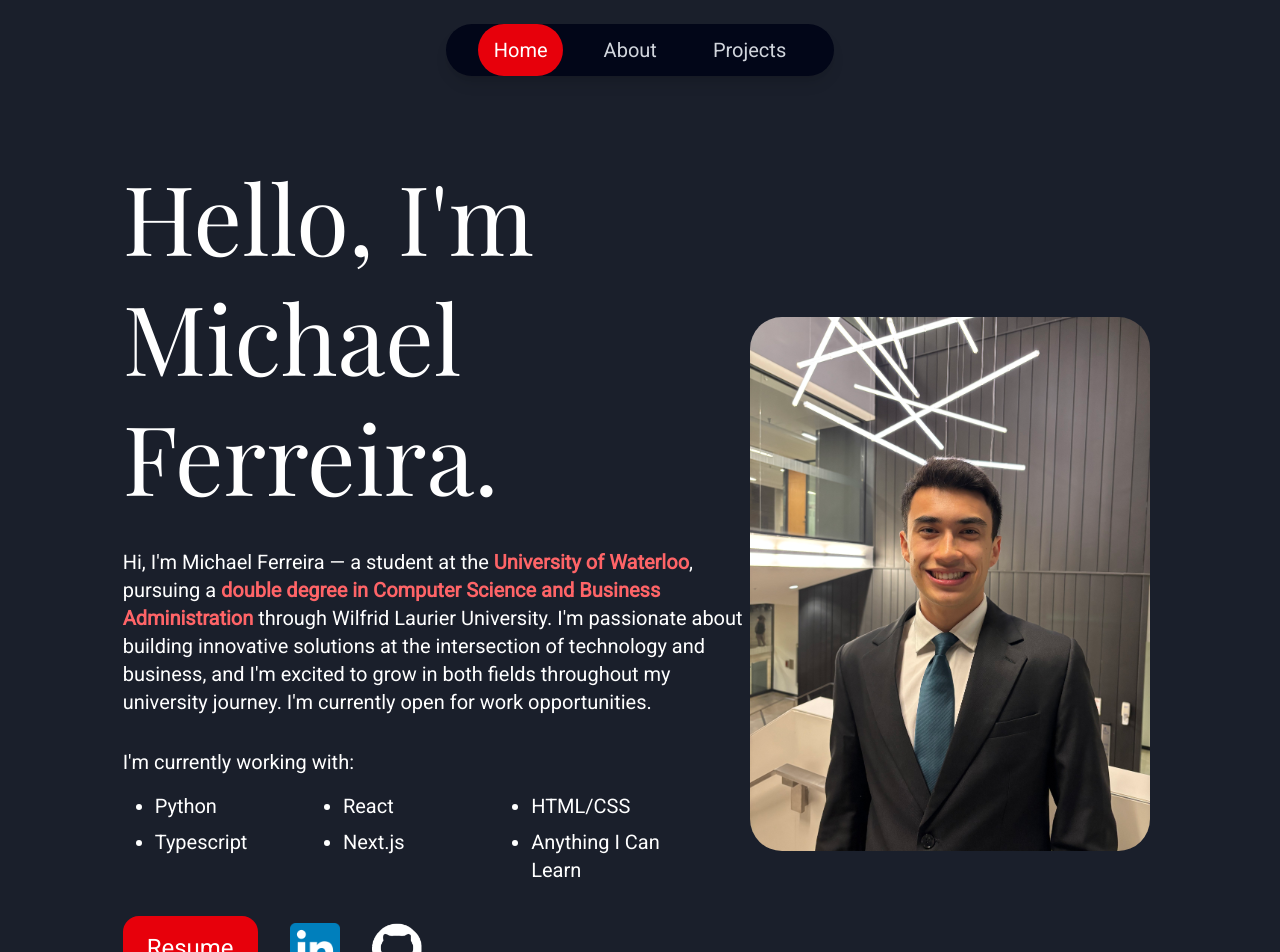
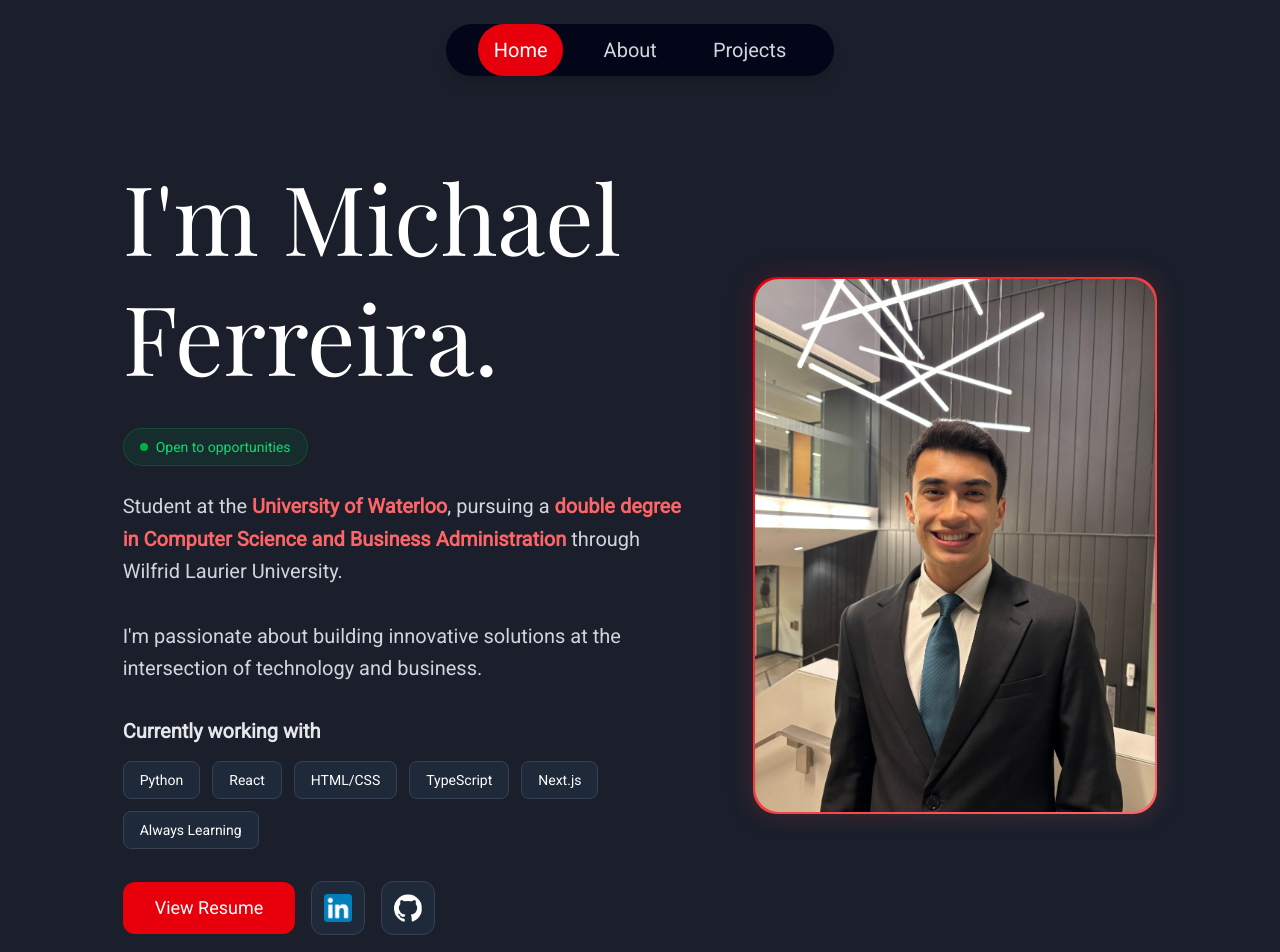
Before and after one commit to michaeljf07/personal-website, a Next.js app: page / in a window 1280 px wide. Shown: the top 952 px of the page. Built offline with nearby package versions, Linux system fonts and the light colour scheme.

Commit message:
visual revamp

```diff
--- a/app/about/page.tsx
+++ b/app/about/page.tsx
@@ -2,76 +2,119 @@ import Image from "next/image";
 
 export default function AboutMe() {
     return (
-        <main className="flex flex-col items-center mx-auto w-11/12 md:w-5/6 lg:py-20 px-4">
-            <section className="text-center mb-16">
-                <h1 className="text-4xl sm:text-6xl font-bold mb-4">
+        <main className="flex flex-col items-center mx-auto w-11/12 md:w-5/6 lg:py-20 px-4 max-w-[1400px]">
+            <section className="text-center mb-20">
+                <div className="inline-flex items-center gap-2 bg-green-600/10 border border-green-500/20 rounded-full px-4 py-2 w-fit mb-6">
+                    <div className="w-2 h-2 bg-green-500 rounded-full animate-pulse"></div>
+                    <span className="text-sm text-green-400 font-medium">
+                        Open to opportunities
+                    </span>
+                </div>
+
+                <h1 className="text-5xl sm:text-7xl font-bold mb-6 bg-gradient-to-r from-white to-gray-100 bg-clip-text text-transparent">
                     About Me
                 </h1>
-                <p className="text-lg sm:text-2xl text-white max-w-3xl mx-auto">
-                    I&apos;m Michael Ferreira — an incoming student at the
-                    University of Waterloo, pursuing a double degree in Computer
-                    Science and Business Administration through Wilfrid Laurier
-                    University. I&apos;m passionate about building meaningful,
-                    innovative solutions that live at the intersection of
-                    technology and business.
+
+                <p className="text-lg sm:text-xl text-gray-300 max-w-3xl mx-auto leading-relaxed">
+                    Hi, I&apos;m Michael Ferreira — a student at the{" "}
+                    <span className="font-semibold text-red-400">
+                        University of Waterloo
+                    </span>
+                    , pursuing a{" "}
+                    <span className="font-semibold text-red-400">
+                        double degree in Computer Science and Business
+                        Administration
+                    </span>{" "}
+                    through Wilfrid Laurier University.
                 </p>
             </section>
 
-            <section className="bg-gray-900 rounded-3xl shadow-slate-950 shadow-2xl w-full">
-                <div className="flex flex-col md:flex-row items-center lg:my-16 sm:my-4 p-8 md:p-12">
-                    <div className="flex-1 mb-8 md:mb-0">
+            <section className="bg-gradient-to-br from-gray-900 to-gray-800 rounded-3xl shadow-2xl w-full border border-gray-800 overflow-hidden">
+                <div className="flex flex-col md:flex-row items-center lg:p-16 md:p-12 p-8 gap-8 md:gap-12">
+                    <div className="w-full lg:w-2/5 flex justify-center items-center">
+                        <div className="relative">
+                            <div className="absolute inset-0 bg-gradient-to-br from-red-600/20 to-red-400/20 rounded-3xl blur-md"></div>
+
+                            <div className="relative bg-gradient-to-br from-red-600 to-red-400 p-0.5 rounded-3xl">
                                 <Image
                                     src="/headshot2.png"
                                     alt="Michael Ferreira"
                                     width={400}
                                     height={400}
-                            className="rounded-3xl shadow-lg mx-auto"
+                                    className="rounded-3xl max-w-xs sm:max-w-sm lg:max-w-lg h-auto"
                                 />
                             </div>
+                        </div>
+                    </div>
 
-                    <div className="flex-1 text-white text-base sm:text-xl leading-relaxed md:pl-8">
-                        <p className="mb-6">
-                            I&apos;m a builder at heart who loves bringing ideas
-                            to life. Whether I&apos;m coding a new project,
-                            learning a new technology, or collaborating on a
-                            team, I&apos;m always driven by curiosity and a
-                            desire to create impact.
+                    <div className="flex-1 text-white text-base sm:text-lg leading-relaxed md:pl-4">
+                        <div className="space-y-6 mb-10">
+                            <p className="text-gray-300">
+                                I&apos;m a{" "}
+                                <span className="text-red-400 font-semibold">
+                                    builder at heart
+                                </span>{" "}
+                                who loves bringing ideas to life. Whether
+                                I&apos;m coding a new project, learning a new
+                                technology, or collaborating on a team, I&apos;m
+                                always driven by curiosity and a desire to
+                                create impact.
                             </p>
-                        <p className="mb-6">
-                            Currently, I&apos;m open to work opportunities where
-                            I can apply my skills in both software development
-                            and business strategy to contribute to exciting,
+                            <p className="text-gray-300">
+                                I&apos;m passionate about building innovative
+                                solutions at the{" "}
+                                <span className="text-red-400 font-semibold">
+                                    intersection of technology and business
+                                </span>
+                                , and I&apos;m excited to apply my skills in
+                                software development and business strategy to
                                 meaningful projects.
                             </p>
+                        </div>
 
-                        <h2 className="text-3xl sm:text-4xl font-semibold mb-6 text-center">
+                        <div>
+                            <h2 className="text-3xl sm:text-4xl font-bold mb-8 text-center md:text-left bg-gradient-to-r from-white to-gray-300 bg-clip-text text-transparent">
                                 My Skills
                             </h2>
-                        <ul className="grid grid-cols-2 sm:grid-cols-3 gap-6 text-center lg:text-xl md:text-lg sm:text-xl">
-                            <li className="bg-red-600 py-4 rounded-full shadow">
-                                Organization
-                            </li>
-                            <li className="bg-red-600 py-4 rounded-full shadow">
-                                Discipline
-                            </li>
-                            <li className="bg-red-600 py-4 rounded-full shadow">
-                                Learning
-                            </li>
-                            <li className="bg-red-600 py-4 rounded-full shadow">
-                                Adaptability
-                            </li>
-                            <li className="bg-red-600 py-4 rounded-full shadow">
-                                Teamwork
-                            </li>
-                            <li className="bg-red-600 py-4 rounded-full shadow">
-                                Problem Solving
-                            </li>
-                        </ul>
+                            <div className="grid grid-cols-2 sm:grid-cols-3 gap-4">
+                                {[
+                                    "Organization",
+                                    "Discipline",
+                                    "Learning",
+                                    "Adaptability",
+                                    "Teamwork",
+                                    "Problem Solving",
+                                ].map((skill) => (
+                                    <div
+                                        key={skill}
+                                        className="bg-gradient-to-br from-red-600 to-red-500 hover:from-red-500 hover:to-red-400 px-4 py-4 rounded-2xl shadow-lg hover:shadow-red-500/50 transition-all duration-300 hover:scale-105 flex items-center justify-center min-h-[5rem] border border-red-400/20">
+                                        <span className="text-lg sm:text-base font-medium text-center">
+                                            {skill}
+                                        </span>
+                                    </div>
+                                ))}
+                            </div>
+                        </div>
                     </div>
                 </div>
             </section>
 
-            <section className="w-full max-w-4xl my-16 px-4"></section>
+            <section className="w-full max-w-4xl my-20 px-4">
+                <div className="text-center">
+                    <p className="text-gray-400 text-lg">
+                        Let&apos;s build something amazing together
+                    </p>
+                    <div className="flex justify-center gap-2 mt-4">
+                        <div className="w-2 h-2 bg-red-600 rounded-full animate-bounce"></div>
+                        <div
+                            className="w-2 h-2 bg-red-500 rounded-full animate-bounce"
+                            style={{ animationDelay: "0.2s" }}></div>
+                        <div
+                            className="w-2 h-2 bg-red-400 rounded-full animate-bounce"
+                            style={{ animationDelay: "0.4s" }}></div>
+                    </div>
+                </div>
+            </section>
         </main>
     );
 }
--- a/app/page.tsx
+++ b/app/page.tsx
@@ -9,84 +9,110 @@ const playfair = Playfair_Display({
 
 export default function Home() {
     return (
-        <div className="flex flex-col lg:flex-row mx-auto my-20 w-11/12 lg:w-5/6 max-w-[1400px] px-4">
-            <div className="w-full lg:w-3/5 mb-12 lg:mb-0">
+        <div className="flex flex-col lg:flex-row mx-auto my-20 w-11/12 lg:w-5/6 max-w-[1400px] px-4 gap-12 lg:gap-16">
+            <div className="w-full lg:w-3/5 flex flex-col justify-center">
                 <h1
-                    className={`${playfair.className} text-5xl sm:text-6xl lg:text-8xl leading-tight`}>
-                    Hello, I&apos;m Michael Ferreira.
+                    className={`${playfair.className} text-5xl sm:text-6xl lg:text-8xl leading-tight mb-2 pb-6`}>
+                    I&apos;m Michael Ferreira.
                 </h1>
-                <p className="py-8 text-lg sm:text-xl">
-                    Hi, I&apos;m Michael Ferreira — a student at the{" "}
-                    <span className="font-bold text-red-400">
+
+                <div className="inline-flex items-center gap-2 bg-green-600/10 border border-green-500/20 rounded-full px-4 py-2 w-fit mb-6">
+                    <div className="w-2 h-2 bg-green-500 rounded-full animate-pulse"></div>
+                    <span className="text-sm text-green-400 font-medium">
+                        Open to opportunities
+                    </span>
+                </div>
+
+                <p className="text-lg sm:text-xl text-gray-300 leading-relaxed mb-8">
+                    Student at the{" "}
+                    <span className="font-semibold text-red-400">
                         University of Waterloo
                     </span>
                     , pursuing a{" "}
-                    <span className="font-bold text-red-400">
+                    <span className="font-semibold text-red-400">
                         double degree in Computer Science and Business
                         Administration
                     </span>{" "}
-                    through Wilfrid Laurier University. I&apos;m passionate
-                    about building innovative solutions at the intersection of
-                    technology and business, and I&apos;m excited to grow in
-                    both fields throughout my university journey. I&apos;m
-                    currently open for work opportunities.
+                    through Wilfrid Laurier University.
                 </p>
-                <p className="text-lg sm:text-xl">
-                    I&apos;m currently working with:
+
+                <p className="text-lg sm:text-xl text-gray-300 leading-relaxed mb-8">
+                    I&apos;m passionate about building innovative solutions at
+                    the intersection of technology and business.
                 </p>
-                <ul className="mx-8 my-4 list-disc grid grid-cols-2 sm:grid-cols-3 text-lg sm:text-xl gap-2">
-                    <li>Python</li>
-                    <li>React</li>
-                    <li>HTML/CSS</li>
-                    <li>Typescript</li>
-                    <li>Next.js</li>
-                    <li>Anything I Can Learn</li>
-                </ul>
-                <ul className="flex flex-col sm:flex-row gap-8 my-8">
-                    <li>
+
+                {/* Tech Stack Section with improved design */}
+                <div className="mb-8">
+                    <h2 className="text-xl font-semibold mb-4 text-gray-200">
+                        Currently working with
+                    </h2>
+                    <div className="flex flex-wrap gap-3">
+                        {[
+                            "Python",
+                            "React",
+                            "HTML/CSS",
+                            "TypeScript",
+                            "Next.js",
+                            "Always Learning",
+                        ].map((tech) => (
+                            <span
+                                key={tech}
+                                className="bg-gray-800 border border-gray-700 rounded-lg px-4 py-2 text-sm hover:border-red-500 hover:bg-gray-700 transition-all duration-200">
+                                {tech}
+                            </span>
+                        ))}
+                    </div>
+                </div>
+
+                {/* CTA Buttons with improved styling */}
+                <div className="flex flex-col sm:flex-row gap-4 items-start sm:items-center">
                     <Link href="/resume.pdf" target="_blank">
-                            <button className="bg-red-600 rounded-2xl py-4 px-6 text-2xl hover:bg-red-400 hover:cursor-pointer w-full sm:w-auto">
-                                Resume
+                        <button className="bg-red-600 hover:bg-red-500 rounded-xl py-3 px-8 text-lg font-medium transition-all duration-200 hover:scale-105 hover:shadow-lg hover:shadow-red-600/50 w-full sm:w-auto">
+                            View Resume
                         </button>
                     </Link>
-                    </li>
-                    <li className="flex justify-center sm:justify-start my-auto">
+
+                    <div className="flex gap-4 justify-center sm:justify-start w-full sm:w-auto">
                         <Link
                             href="https://www.linkedin.com/in/michael-j-ferreira/"
-                            target="_blank">
+                            target="_blank"
+                            className="bg-gray-800 hover:bg-gray-700 p-3 rounded-xl transition-all duration-200 hover:scale-110 border border-gray-700 hover:border-gray-600">
                             <Image
                                 src="/linkedin.png"
                                 alt="LinkedIn"
-                                width={50}
-                                height={50}
-                                className="hover:cursor-pointer"
+                                width={28}
+                                height={28}
                             />
                         </Link>
-                    </li>
-                    <li className="flex justify-center sm:justify-start my-auto">
                         <Link
                             href="https://github.com/michaeljf07"
-                            target="_blank">
+                            target="_blank"
+                            className="bg-gray-800 hover:bg-gray-700 p-3 rounded-xl transition-all duration-200 hover:scale-110 border border-gray-700 hover:border-gray-600">
                             <Image
                                 src="/github.png"
                                 alt="GitHub"
-                                width={50}
-                                height={50}
-                                className="hover:cursor-pointer"
+                                width={28}
+                                height={28}
                             />
                         </Link>
-                    </li>
-                </ul>
+                    </div>
+                </div>
             </div>
 
             <div className="w-full lg:w-2/5 flex justify-center items-center">
+                <div className="relative">
+                    <div className="absolute inset-0 bg-gradient-to-br from-red-600/20 to-red-400/20 rounded-3xl blur-md"></div>
+
+                    <div className="relative bg-gradient-to-br from-red-600 to-red-400 p-0.5 rounded-3xl">
                         <Image
                             src="/headshot1.jpg"
                             alt="Michael Ferreira"
                             width={400}
                             height={400}
-                    className="rounded-4xl max-w-xs sm:max-w-sm lg:max-w-lg h-auto"
+                            className="rounded-3xl max-w-xs sm:max-w-sm lg:max-w-lg h-auto"
                         />
+                    </div>
+                </div>
             </div>
         </div>
     );
```
Also changed, not shown: app/projects/page.tsx (+29 -10 lines), 1 other file (tests, documents, lock files or other folders). Lines whose indentation alone changed are shown as unchanged.
